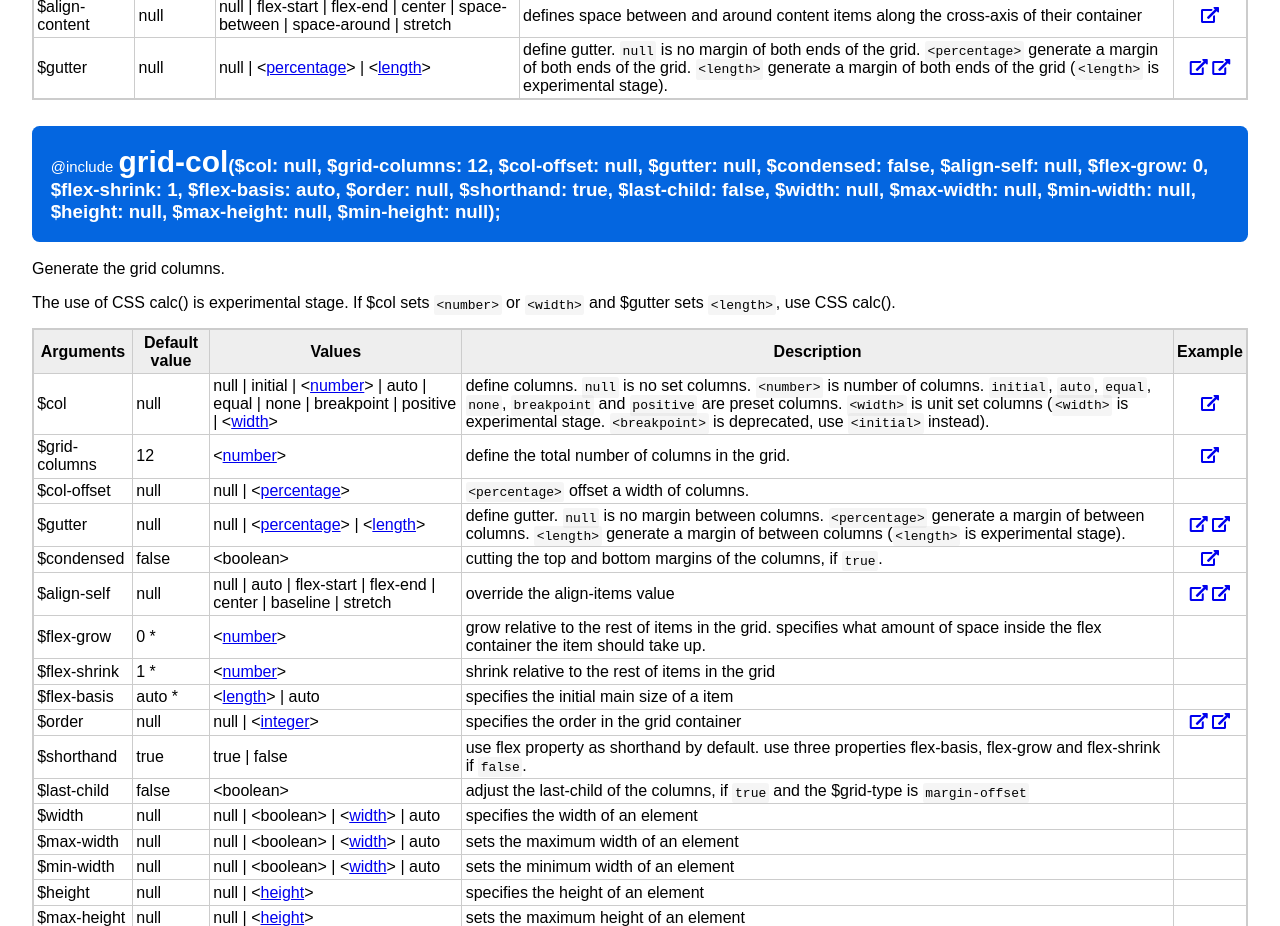
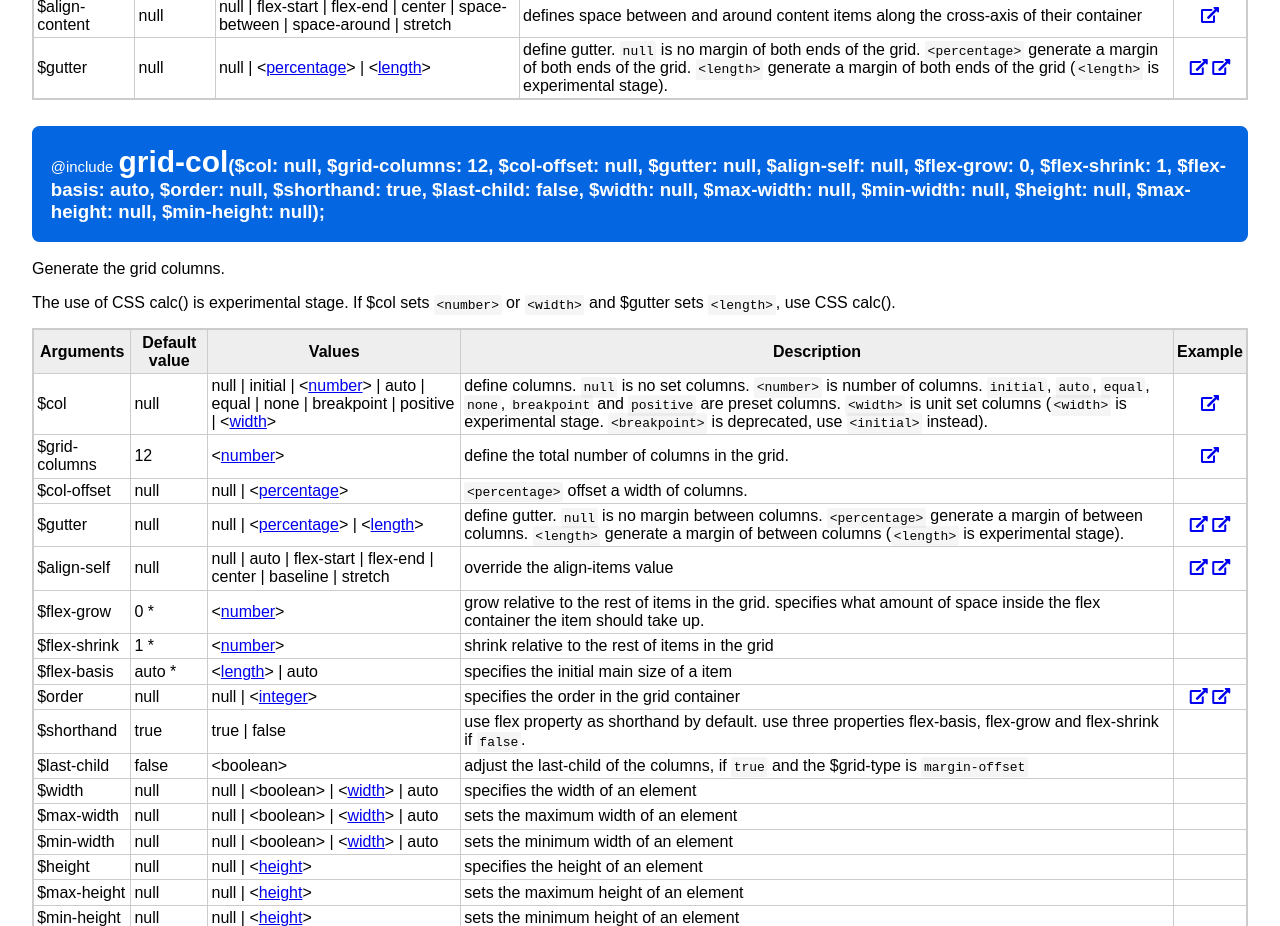
Before and after one commit to thingsym/flexbox-grid-mixins, a website: page docs/index.html in a window 1280 px wide. Shown: the part 5680-6606 px from the top of the page. Drawn offline with Linux system fonts and the light colour scheme.

Commit message:
perf: remove condensed argument

```diff
--- a/docs/index.html
+++ b/docs/index.html
@@ -504,7 +504,7 @@ Example : import form node_modules
     </tr>
 </table>
 
-<h3 class="reference"><span class="small">@include</span> <span class="big">grid-col</span>($col: null, $grid-columns: 12, $col-offset: null, $gutter: null, $condensed: false, $align-self: null, $flex-grow: 0, $flex-shrink: 1, $flex-basis: auto, $order: null, $shorthand: true, $last-child: false, $width: null, $max-width: null, $min-width: null, $height: null, $max-height: null, $min-height: null);</h3>
+<h3 class="reference"><span class="small">@include</span> <span class="big">grid-col</span>($col: null, $grid-columns: 12, $col-offset: null, $gutter: null, $align-self: null, $flex-grow: 0, $flex-shrink: 1, $flex-basis: auto, $order: null, $shorthand: true, $last-child: false, $width: null, $max-width: null, $min-width: null, $height: null, $max-height: null, $min-height: null);</h3>
 
 <p>Generate the grid columns.</p>
 
@@ -545,13 +545,6 @@ Example : import form node_modules
     <td>null | &lt;<a href="http://www.w3.org/TR/CSS21/syndata.html#percentage-units" target="_blank">percentage</a>&gt; | &lt;<a href="http://www.w3.org/TR/CSS21/syndata.html#length-units" target="_blank">length</a>&gt;</td>
     <td>define gutter. <code>null</code> is no margin between columns. <code>&lt;percentage&gt;</code> generate a margin of between columns. <code>&lt;length&gt;</code> generate a margin of between columns (<code>&lt;length&gt;</code> is experimental stage).</td>
     <td class="example"><a href="example/example.html#flexbox-grid-mixins-example"><i class="fas fa-external-link-alt"></i></a> <a href="example/unit-set.html"><i class="fas fa-external-link-alt"></i></a></td>
-    </tr>
-    <tr>
-    <td>$condensed</td>
-    <td>false</td>
-    <td>&lt;boolean&gt;</td>
-    <td>cutting the top and bottom margins of the columns, if <code>true</code>.</td>
-    <td class="example"><a href="example/example.html#condensed-grid"><i class="fas fa-external-link-alt"></i></a></td>
     </tr>
     <tr>
     <td>$align-self</td>
```
Also changed, not shown: sass/_flexbox-grid-mixins.scss (+1 -8 lines).
